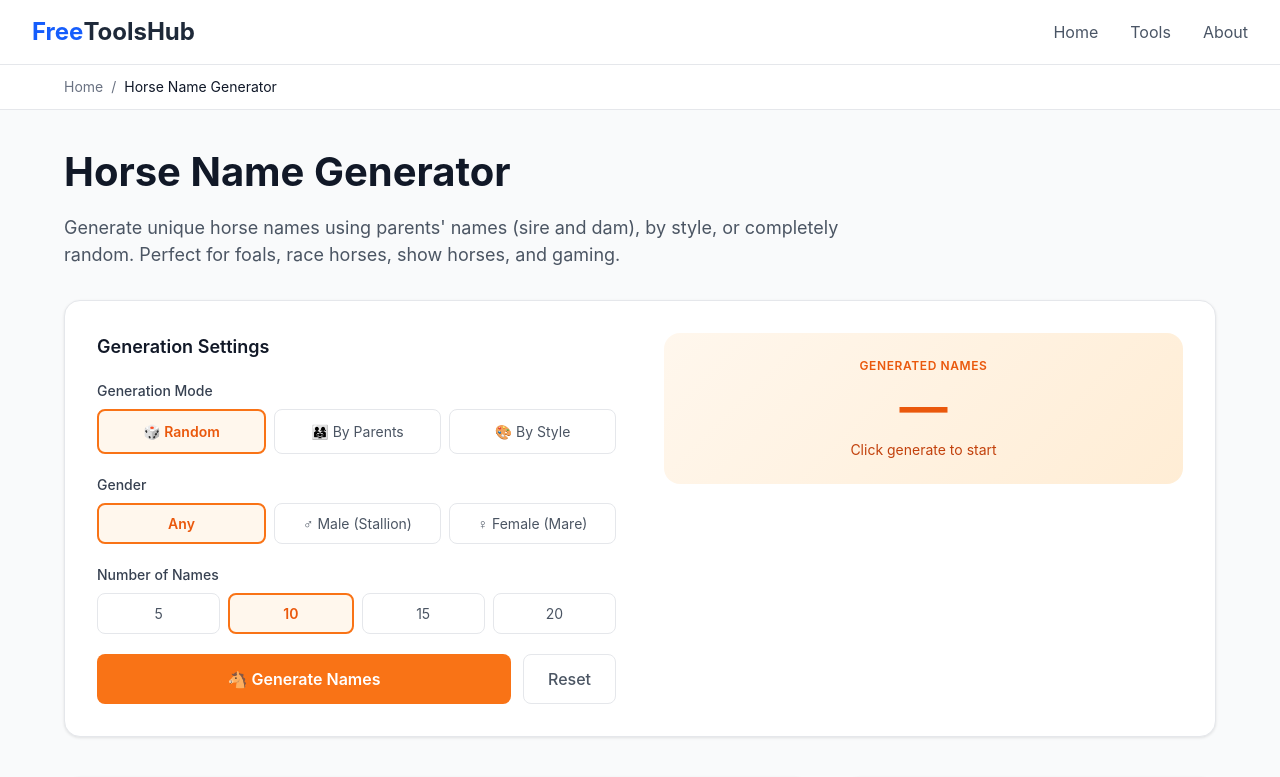
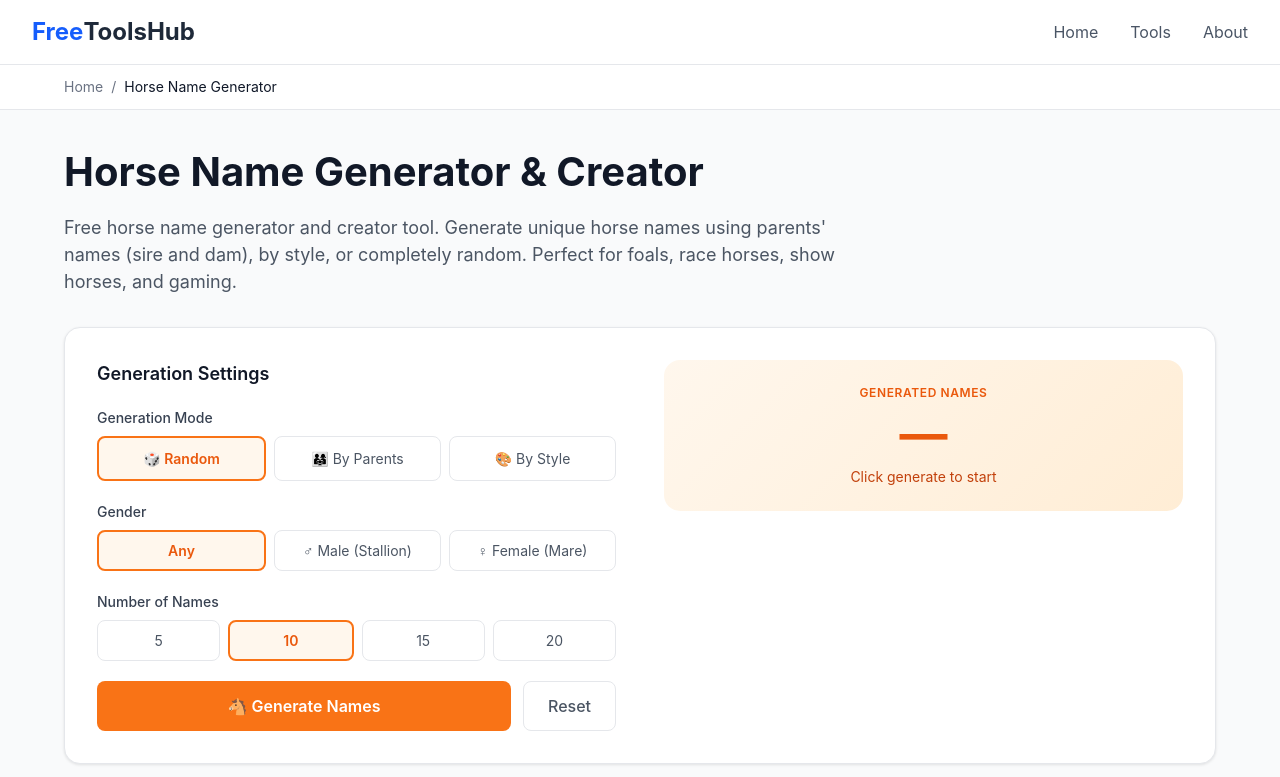
Before and after one commit to kekelele19851224-lgtm/free-tools-hub, a Next.js app: page /horse-name-generator in a window 1280 px wide. Shown: the top 777 px of the page. Built offline with nearby package versions, Linux system fonts and the light colour scheme.

Commit message:
Add creator keyword to horse name generator for SEO

```diff
--- a/app/horse-name-generator/layout.tsx
+++ b/app/horse-name-generator/layout.tsx
@@ -1,8 +1,8 @@
 import { Metadata } from 'next'
 
 export const metadata: Metadata = {
-  title: 'Horse Name Generator - Create Perfect Names for Your Horse | FreeToolsHub',
-  description: 'Generate unique horse names using sire and dam names, by style (classic, race, fantasy, funny, western), or random. Perfect for foals, race horses, and gaming.',
+  title: 'Horse Name Generator & Creator - Create Perfect Names for Your Horse | FreeToolsHub',
+  description: 'Free horse name generator and creator tool. Generate unique horse names using sire and dam names, by style (classic, race, fantasy, funny, western), or random. Perfect for foals, race horses, and gaming.',
   alternates: {
     canonical: '/horse-name-generator',
   },
--- a/app/horse-name-generator/page.tsx
+++ b/app/horse-name-generator/page.tsx
@@ -214,7 +214,7 @@ export default function HorseNameGenerator() {
 
   // 随机生成
   const generateRandom = (): string[] => {
-    let pool: string[] = [];
+    const pool: string[] = [];
 
     const styles = selectedStyle === "all"
       ? ["classic", "race", "fantasy", "funny", "western", "gaming"]
@@ -304,10 +304,10 @@ export default function HorseNameGenerator() {
         {/* Title Section */}
         <div style={{ marginBottom: "32px" }}>
           <h1 style={{ fontSize: "2.5rem", fontWeight: "bold", color: "#111827", marginBottom: "12px" }}>
-            Horse Name Generator
+            Horse Name Generator & Creator
           </h1>
           <p style={{ fontSize: "1.125rem", color: "#4B5563", maxWidth: "800px" }}>
-            Generate unique horse names using parents&apos; names (sire and dam), by style, or completely random. Perfect for foals, race horses, show horses, and gaming.
+            Free horse name generator and creator tool. Generate unique horse names using parents&apos; names (sire and dam), by style, or completely random. Perfect for foals, race horses, show horses, and gaming.
           </p>
         </div>
 
```
